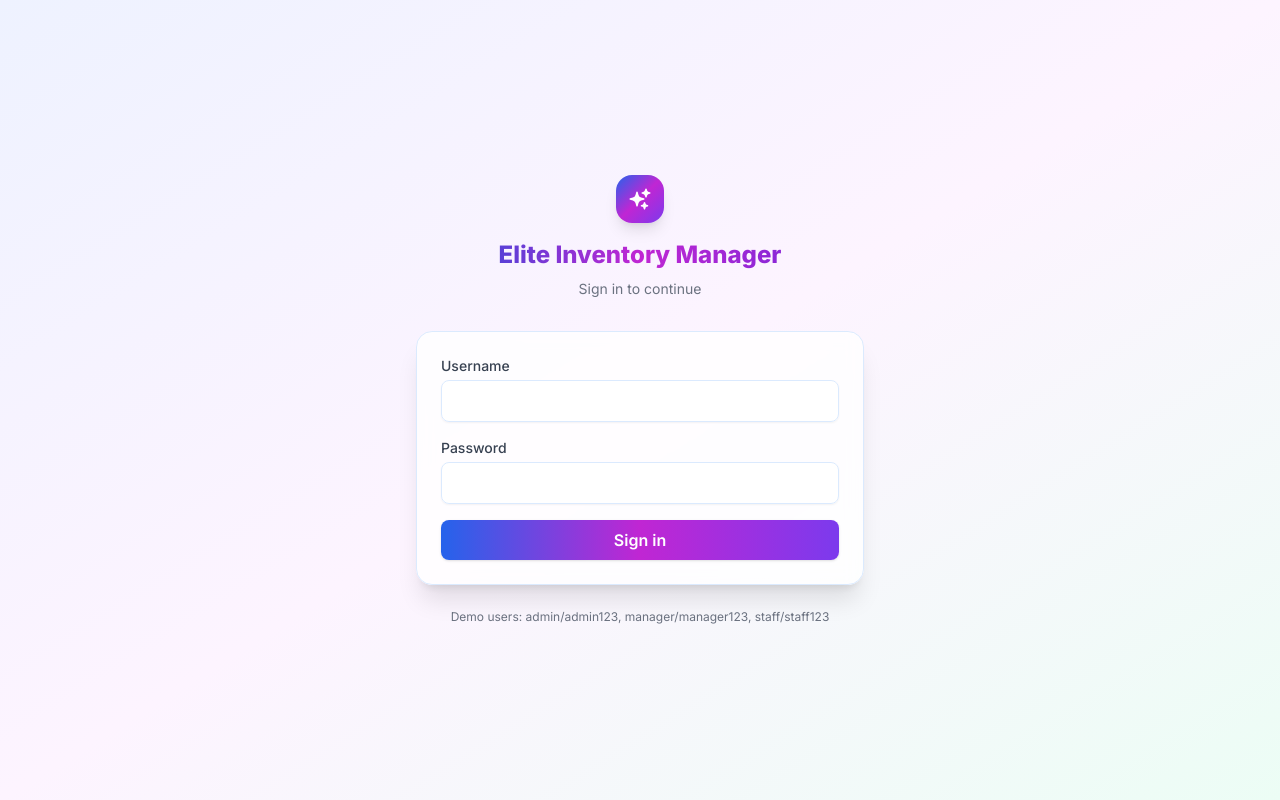
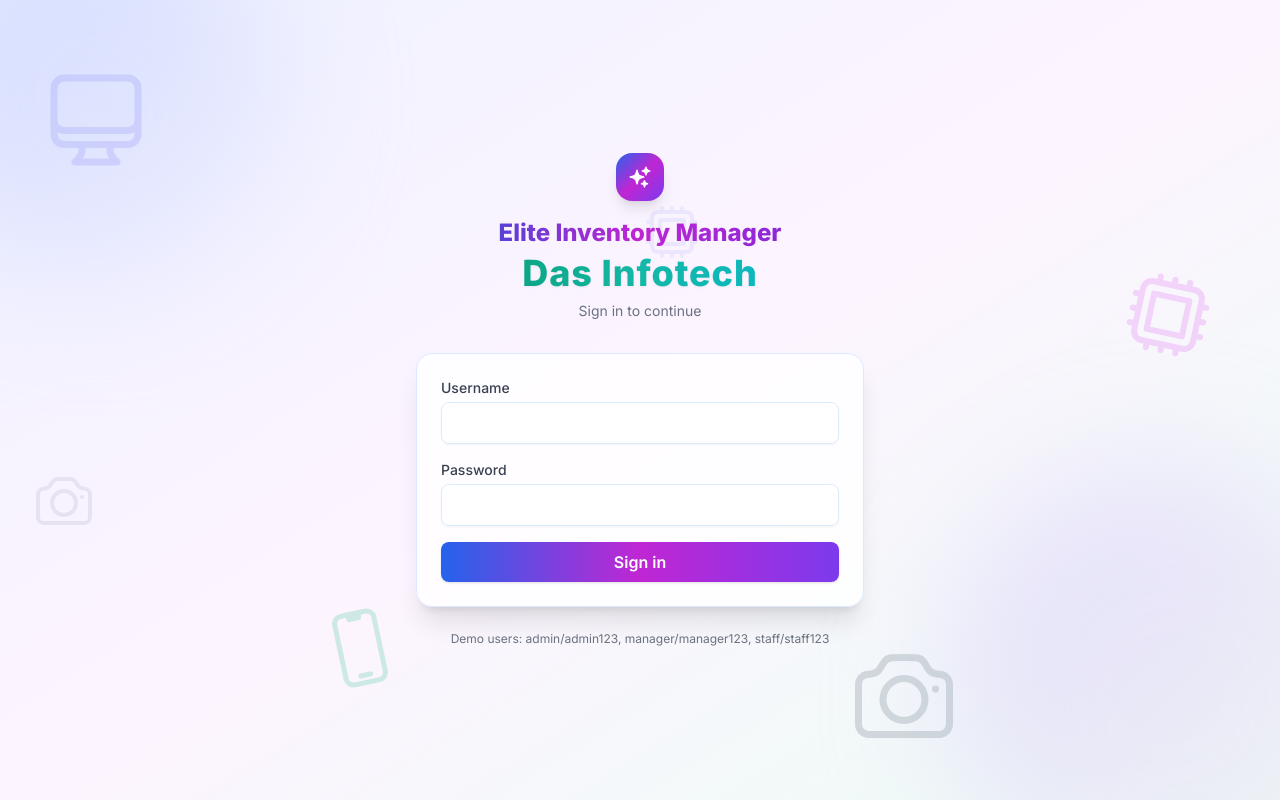
Before and after one commit to emddeveloper/Elite_Inventory_NextJs_Mongo, a Next.js app: page /login in a window 1280 px wide. Built offline with nearby package versions, Linux system fonts and the light colour scheme; no server answers.

Commit message:
25-08-2025 login page design changed with company name

```diff
--- a/app/login/page.tsx
+++ b/app/login/page.tsx
@@ -3,6 +3,8 @@
 import { FormEvent, useEffect, useState } from 'react'
 import { useRouter, useSearchParams } from 'next/navigation'
 import { SparklesIcon } from '@heroicons/react/24/solid'
+import { ComputerDesktopIcon, CpuChipIcon, DevicePhoneMobileIcon, CameraIcon } from '@heroicons/react/24/outline'
+import company from '@/company.json'
 
 export default function LoginPage() {
   const router = useRouter()
@@ -46,8 +48,21 @@
   }
 
   return (
-    <div className="min-h-screen flex items-center justify-center px-4 py-12 bg-gradient-to-br from-indigo-50 via-fuchsia-50 to-emerald-50">
-      <div className="w-full max-w-md">
+    <div className="relative min-h-screen flex items-center justify-center px-4 py-12 overflow-hidden bg-gradient-to-br from-indigo-50 via-fuchsia-50 to-emerald-50">
+      {/* Decorative background icons */}
+      <div className="pointer-events-none absolute inset-0 opacity-40">
+        <div className="absolute -top-24 -left-24 h-96 w-96 rounded-full bg-gradient-to-br from-indigo-300 to-indigo-100 blur-3xl"></div>
+        <div className="absolute -bottom-28 -right-28 h-[28rem] w-[28rem] rounded-full bg-gradient-to-br from-violet-300 to-pink-100 blur-3xl"></div>
+        <ComputerDesktopIcon className="absolute top-16 left-10 h-28 w-28 text-indigo-500/50" />
+        <CpuChipIcon className="absolute top-1/3 right-16 h-24 w-24 text-fuchsia-500/50 rotate-12" />
+        <DevicePhoneMobileIcon className="absolute bottom-28 left-1/4 h-20 w-20 text-emerald-500/50 -rotate-12" />
+        <CameraIcon className="absolute bottom-12 right-1/4 h-28 w-28 text-slate-600/50" />
+        {/* subtle repeated motif */}
+        <CpuChipIcon className="absolute top-1/4 left-1/2 h-16 w-16 text-indigo-400/30" />
+        <CameraIcon className="absolute bottom-1/3 left-8 h-16 w-16 text-slate-500/30" />
+      </div>
+
+      <div className="relative w-full max-w-md">
         <div className="text-center mb-8">
           <div className="mx-auto h-12 w-12 rounded-2xl flex items-center justify-center bg-gradient-to-br from-primary-600 via-fuchsia-600 to-violet-600 shadow-lg">
             <SparklesIcon className="h-6 w-6 text-white" />
@@ -55,6 +70,10 @@
           <h1 className="mt-4 text-2xl font-extrabold bg-clip-text text-transparent bg-gradient-to-r from-primary-700 via-fuchsia-600 to-violet-700">
             Elite Inventory Manager
           </h1>
+          {/* Company name (word art style) */}
+          <p className="mt-1 text-3xl md:text-4xl font-extrabold tracking-wide drop-shadow-sm bg-clip-text text-transparent bg-gradient-to-r from-emerald-600 via-teal-500 to-cyan-500">
+            {company.name}
+          </p>
           <p className="mt-2 text-sm text-gray-500">Sign in to continue</p>
         </div>
 
```
